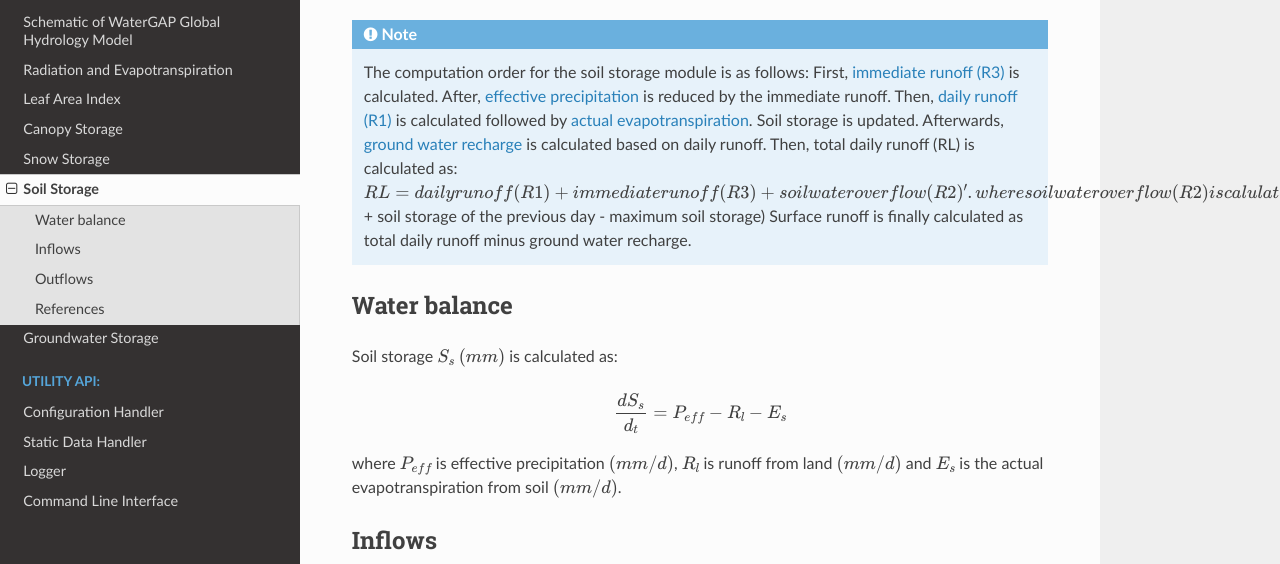
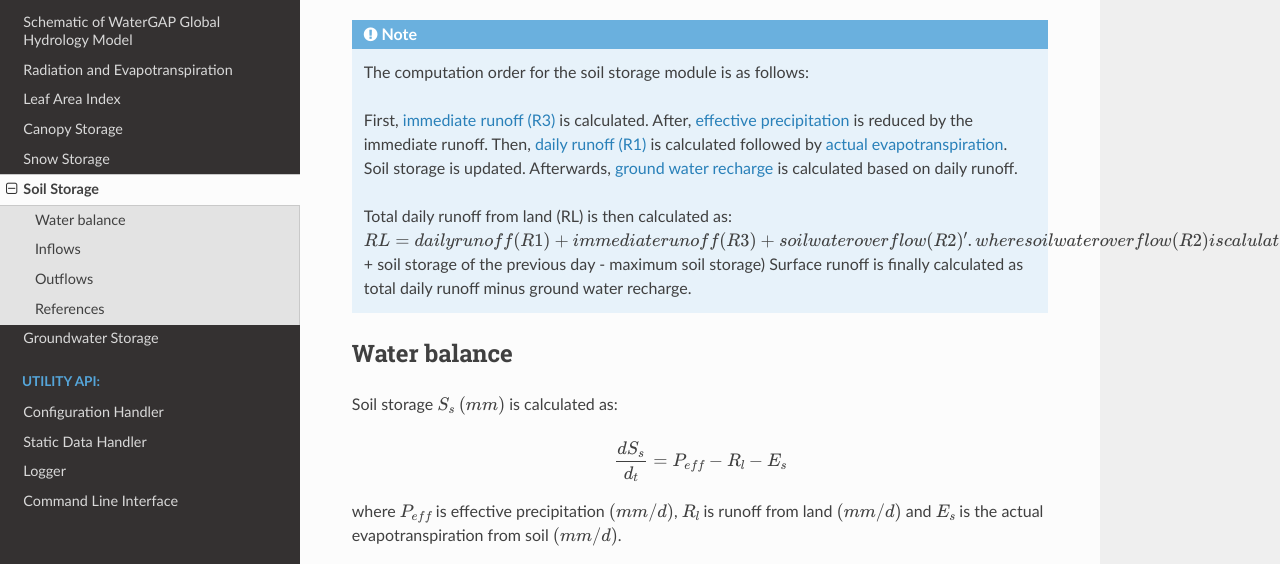
Before and after one commit to HydrologyFrankfurt/ReWaterGAP, a Sphinx documentation site: the page built from docs/api_docs/soilstorage.rst, in a window 1280 px wide and 900 px high, cut to the strip 336-900 px from the top of the window. Built offline with Sphinx 7.4.7 and the Read the Docs theme 2.0.0, drawn with Linux system fonts in a browser that asks for light colours.

Commit message:
Update soilstorage.rst

```diff
--- a/docs/api_docs/soilstorage.rst
+++ b/docs/api_docs/soilstorage.rst
@@ -8,12 +8,15 @@ This module computes soil storage and related fluxes for all grid cells based on
 
 .. note::
    The computation order for the soil storage module is as follows:
+
    First, :ref:`immediate runoff (R3) <immediate_runoff>` is calculated. After,
    :ref:`effective precipitation <effective_precipitation>` is reduced by the immediate runoff.
    Then, :ref:`daily runoff (R1) <runoff>` is calculated followed by :ref:`actual evapotranspiration <actual_evapotranspiration>`.
    Soil storage is updated. Afterwards, :ref:`ground water recharge <diffuse_groundwater_recharge>` is calculated based on daily runoff.
-   Then, total daily runoff (RL) is calculated as: :math:`RL= daily runoff (R1) + immediate runoff (R3) + soil water overflow (R2)'.
-   where soil water overflow (R2) is calulated as  (:ref:`effective precipitation <effective_precipitation>`  + :ref:`soil storage <soil_storage>` of the previous day - maximum soil storage)
+
+   Total daily runoff from land (RL) is then calculated as: :math:`RL= daily runoff (R1) + immediate runoff (R3) + soil water overflow (R2)'.
+   where soil water overflow (R2) is calulated as:
+   (:ref:`effective precipitation <effective_precipitation>`  + :ref:`soil storage <soil_storage>` of the previous day - maximum soil storage)
    Surface runoff is finally calculated as total daily runoff minus ground water recharge.
 
 Water balance
```
